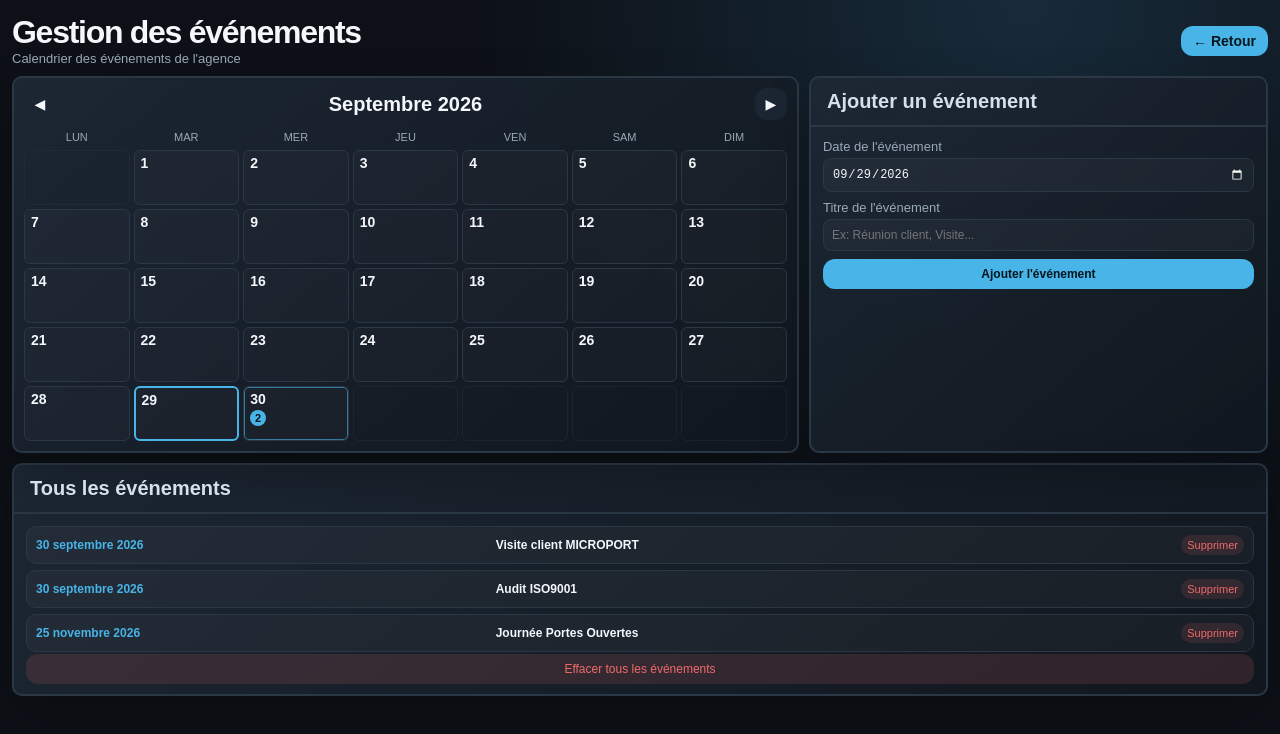
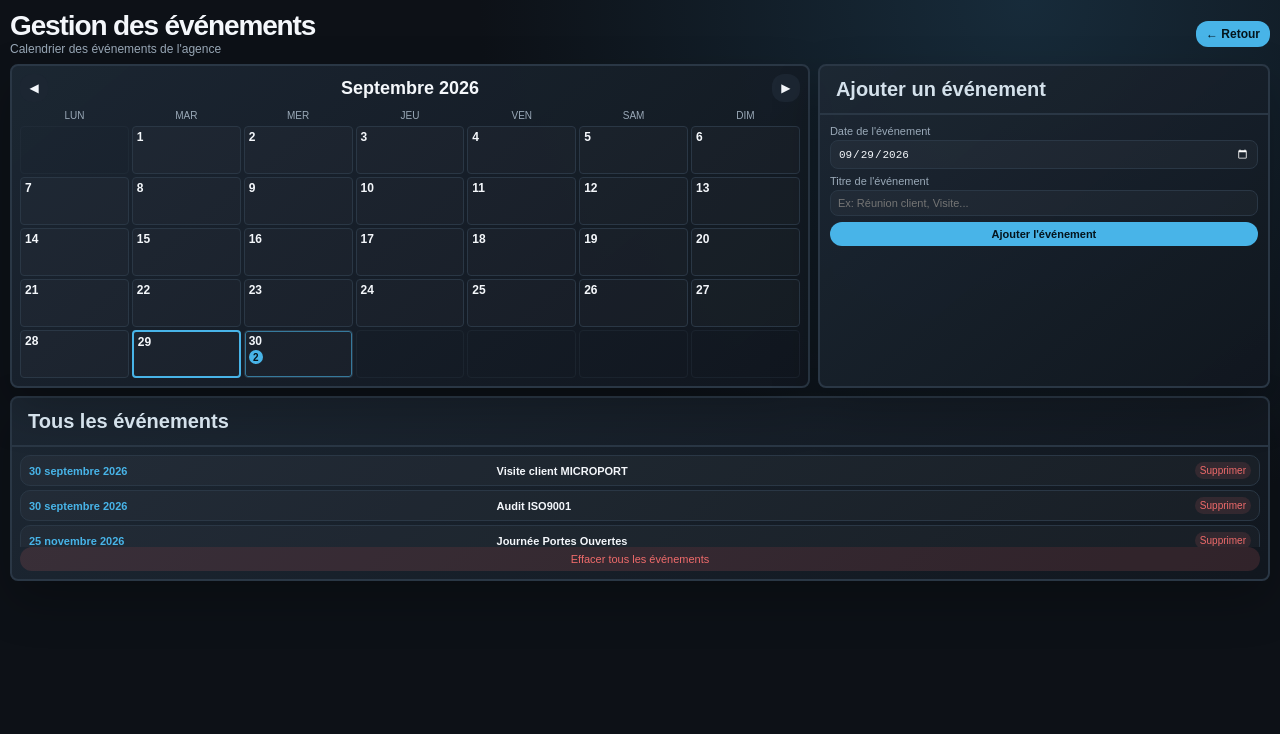
Before and after one commit to EDRIVillemandeur/tv-accueil-EDRI, a website: page calendar.html in a window 1280 px wide. Drawn offline with Linux system fonts and the light colour scheme.

Commit message:
Update styles.css

```diff
--- a/styles.css
+++ b/styles.css
@@ -582,37 +582,37 @@ footer .separator {
   .muted { font-size: 17px; }
   footer { font-size: 13px; padding-top: 4px; }
 
-  .calendar-page { padding: 16px 12px 25px; }
-  .calendar-header { margin-bottom: 10px; }
-  .header-top { gap: 10px; }
-  .header-left h1 { font-size: 32px; margin: 0; }
-  .subtitle { margin-top: 3px; font-size: 13px; }
-  .back-button { padding: 7px 12px; font-size: 14px; }
-  .calendar-container { gap: 10px; grid-template-columns: 1.2fr 0.7fr; }
-  .calendar-section, .event-form-section, .events-section { border-radius: 10px; }
-  .calendar-section { padding: 10px; }
-  .calendar-controls { gap: 5px; margin-bottom: 8px; }
-  .month-year { font-size: 20px; }
-  .month-nav-button { width: 32px; height: 32px; font-size: 14px; }
-  .calendar-grid { gap: 4px; }
-  .day-header { font-size: 11px; padding: 3px 0; }
-  .day-cell { min-height: 55px; padding: 4px 6px; gap: 3px; border-radius: 6px; }
-  .day-number { font-size: 14px; }
-  .day-badge { min-width: 16px; min-height: 16px; padding: 0px 2px; font-size: 11px; }
-  .event-form-section { padding-bottom: 10px; }
-  .event-form { padding: 12px 12px 4px; gap: 8px; }
-  .form-group { gap: 4px; }
-  .form-group label { font-size: 13px; }
-  .form-group input { padding: 8px 8px; font-size: 12px; }
-  .btn-submit, .btn-danger { padding: 8px 10px; font-size: 12px; }
-  .form-message { min-height: 18px; padding: 0 12px; font-size: 12px; }
-  .events-section { margin-top: 10px; padding-bottom: 10px; }
-  .events-list-full { padding: 12px; gap: 6px; max-height: 140px; }
-  .list-event { padding: 8px 9px; font-size: 12px; gap: 8px; }
-  .list-event-date { font-size: 12px; }
-  .list-event-title { font-size: 12px; }
-  .delete-event { padding: 4px 6px; font-size: 11px; }
-  .actions-bottom { padding: 0 12px; }
+ .calendar-page { padding: 12px 10px 15px; }
+  .calendar-header { margin-bottom: 8px; }
+  .header-top { gap: 8px; }
+  .header-left h1 { font-size: 28px; margin: 0; }
+  .subtitle { margin-top: 2px; font-size: 12px; }
+  .back-button { padding: 6px 10px; font-size: 12px; }
+  .calendar-container { gap: 8px; grid-template-columns: 1.15fr 0.65fr; }
+  .calendar-section, .event-form-section, .events-section { border-radius: 8px; }
+  .calendar-section { padding: 8px; }
+  .calendar-controls { gap: 4px; margin-bottom: 6px; }
+  .month-year { font-size: 18px; }
+  .month-nav-button { width: 28px; height: 28px; font-size: 12px; }
+  .calendar-grid { gap: 3px; }
+  .day-header { font-size: 10px; padding: 2px 0; }
+  .day-cell { min-height: 48px; padding: 3px 4px; gap: 2px; border-radius: 4px; }
+  .day-number { font-size: 12px; }
+  .day-badge { min-width: 14px; min-height: 14px; padding: 0px 1px; font-size: 10px; }
+  .event-form-section { padding-bottom: 8px; }
+  .event-form { padding: 10px 10px 3px; gap: 6px; }
+  .form-group { gap: 3px; }
+  .form-group label { font-size: 11px; }
+  .form-group input { padding: 6px 7px; font-size: 11px; }
+  .btn-submit, .btn-danger { padding: 6px 8px; font-size: 11px; }
+  .form-message { min-height: 16px; padding: 0 10px; font-size: 10px; }
+  .events-section { margin-top: 8px; padding-bottom: 8px; }
+  .events-list-full { padding: 8px; gap: 4px; max-height: 100px; }
+  .list-event { padding: 6px 8px; font-size: 11px; gap: 6px; }
+  .list-event-date { font-size: 11px; }
+  .list-event-title { font-size: 11px; }
+  .delete-event { padding: 3px 5px; font-size: 10px; }
+  .actions-bottom { padding: 0 8px; }
 }
 
 @media (max-width: 1200px) {
@@ -626,11 +626,11 @@ footer .separator {
   .weather-main strong { font-size: 44px; }
   .weather-main div div { font-size: 19px; }
   .event-title { font-size: 15px; }
-  .calendar-page { padding: 14px 10px 20px; }
+  .calendar-page { padding: 12px 10px 15px; }
   .header-left h1 { font-size: 28px; }
   .calendar-container { grid-template-columns: 1fr; }
   .header-top { flex-direction: row; align-items: center; }
-  .events-list-full { max-height: 120px; }
+  .events-list-full { max-height: 80px; }
 }
 
 @media (max-width: 800px) {
```
